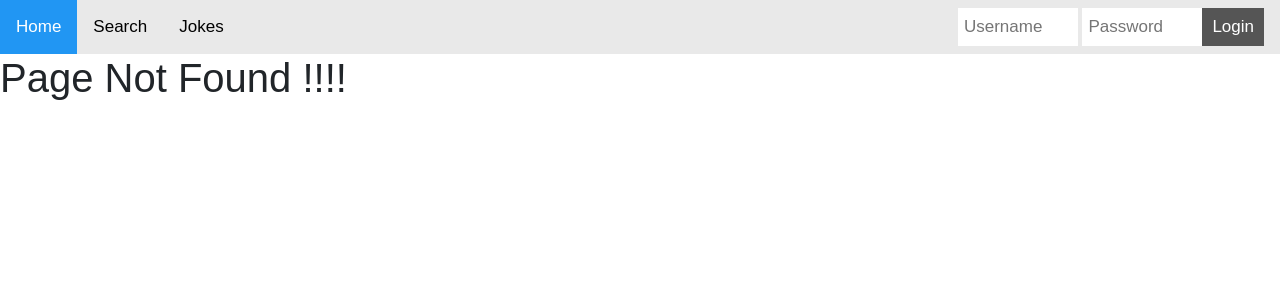
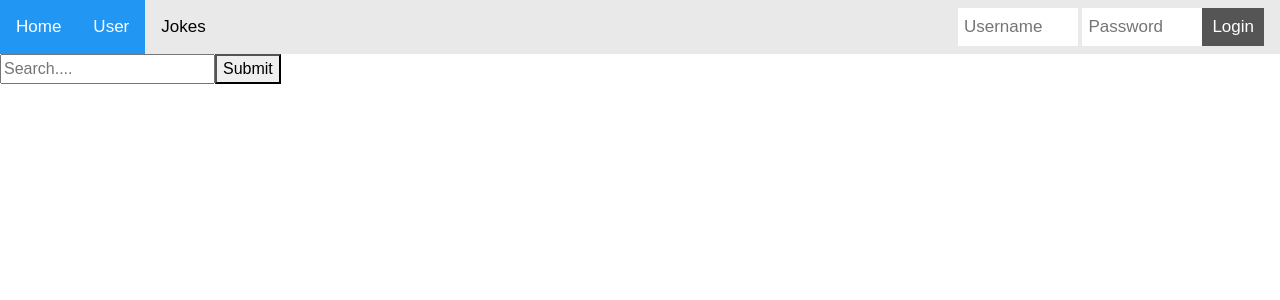
Before and after one commit to Rabiiia/Carpool-frontend, a React app: page /user in a window 1280 px wide. Before the commit this address had no page. Shown: the top 300 px of the page. Built offline with nearby package versions, Linux system fonts and the light colour scheme; the HTML template or start-up script is replaced by a standard one.

Commit message:
fixed loging and can now get a user

```diff
--- a/src/App.jsx
+++ b/src/App.jsx
@@ -7,6 +7,7 @@ import LandingPage from "./pages/LandingPage.jsx";
 import CRUD from "./pages/CRUD";
 import Header from "./components/Header.jsx";
 import Jokes from "./components/Jokes.jsx";
+import User from "./components/User.jsx";
 import { useEffect } from "react";
 import {
   getToken,
@@ -18,7 +19,7 @@ import {
 
 export const initialState = {
   username: null,
-  roles: [],
+  role: null,
   isLoggedIn: false,
 };
 
@@ -26,7 +27,7 @@ export function updateUser(token, setUser) {
   const payload = decodeToken(token); //console.log(payload);
   setUser({
     username: payload["sub"],
-    roles: payload["roles"],
+    role: payload["role"],
     isLoggedIn: true,
   });
 }
@@ -87,7 +88,7 @@ function App(props) {
           <Route path="/" element={<Home user={user} />} />
 
           {/* You have to be logged in as  admin to see added routes down below  */}
-          {user.roles.includes("admin") &&
+          {user.role == "admin" &&
             <Route path="/crud" element={<CRUD />} />
             //  Add routes only admin can access
 
@@ -96,7 +97,7 @@ function App(props) {
         )}
 
         {/* Does not matter if logged ind. You can always see these paths down below*/}
-        <Route path="/search" element={<Search />} />
+        <Route path="/user" element={<User />} />
          {/* But when you are going to deploy it then your path={DROPLET_FOLDER + /search} path above, hopefully it works correctly */}
         <Route path="/contact" element={<Contact address={obj} />} />
         <Route path="/jokes" element={<Jokes />} />
--- a/src/components/Header.jsx
+++ b/src/components/Header.jsx
@@ -12,14 +12,14 @@ function Header({setErrorMsg, user, setUser}) {
     return (
         <nav className="topnav">
             <NavLink className="active" to="/"><i className="fa fa-fw fa-home"></i> Home</NavLink>
-            <NavLink to="/search"><i className="fa fa-fw fa-search"></i> Search</NavLink>
+            <NavLink to="/user"><i className="fa fa-fw fa-search"></i> User</NavLink>
 
             {/* But when you deploy then navlinks above will be - > */}
             {/* <NavLink className="active" to="{DROPLET_FOLDER}"><i className="fa fa-fw fa-home"></i> Home</NavLink>
                 <NavLink to={DROPLET_FOLDER + "/search"}><i className="fa fa-fw fa-search"></i> Search</NavLink> */}
 
             <NavLink to="/jokes"><i className="fa fa-fw fa-envelope"></i> Jokes</NavLink>
-            {user.roles.includes("admin") ?
+            {user.role == "admin" ?
                 <NavLink to="/crud"><i className="fa fa-fw fa-envelope"/> CRUD </NavLink> : null}
 
             {!getToken() ? //hvis man ikke er logget ind, så skal den i login komponent ellers ned i LoggedIn
--- a/src/components/LoggedIn.jsx
+++ b/src/components/LoggedIn.jsx
@@ -13,7 +13,7 @@ export default function LoggedIn({user,setUser}) {
     return (
 
         <div className="login-container">
-            {user.isLoggedIn && <span>Hi, {user["username"]}! {user["roles"].includes("admin") && //replaced
+            {user.isLoggedIn && <span>Hi, {user["username"]}! {user["role"] == "admin" && //replaced
             <span className="badge bg-dark">Admin</span>}</span>}
             <button onClick={logout}>Logout</button>
             {/* But when you deploy then the button above - >
--- /dev/null
+++ b/src/components/User.jsx
@@ -0,0 +1,59 @@
+import React, { Component, useRef, useState, useEffect} from 'react'
+
+const User = (props) => {
+
+    const [user, setUser] = useState({})
+
+    const inputRef = useRef();
+
+
+
+
+    const fetchUser = async (id) => {
+      return fetch("http://localhost:8080/api/info/"+id)
+        .then(response => {
+
+          return response.json()
+        })
+        .then(data => {
+            setUser(data)
+            return data
+        })
+    }
+
+    return (
+        <div>
+            <form onSubmit={(event) => {event.preventDefault()}}>
+                <input
+                    ref={inputRef}
+                    required
+                    type="search"
+                    placeholder="Search...."
+                />
+                <button
+                    type="submit"
+                    onClick={async() => {
+                        console.log(inputRef.current.value)
+                        inputRef.current.focus()
+                        console.log(await fetchUser(inputRef.current.value));
+
+                    }}
+
+                >Submit</button>
+            </form>
+            {user!=null &&
+              <div>
+                <h3>{user.username}</h3>
+                <h3>{user.name}</h3>
+                <h3>{user.phone}</h3>
+                <h3>{user.address}</h3>
+                <h3>{user.zipcode}</h3>
+                <h3>{user.role}</h3>
+            </div>
+            }
+        </div>
+    );
+
+
+}
+export default User;
--- a/src/utils/apiFacade.js
+++ b/src/utils/apiFacade.js
@@ -64,7 +64,7 @@ function apiFacade() {
         const jwtData = token.split(".")[1];
         const decodedJwtJsonData = window.atob(jwtData);
         const decodedJwtData = JSON.parse(decodedJwtJsonData);
-        decodedJwtData["roles"] = decodedJwtData["roles"].includes(",") ? decodedJwtData["roles"].split(",").toArray() : [decodedJwtData["roles"]]
+        decodedJwtData["role"] = decodedJwtData["role"].includes(",") ? decodedJwtData["role"].split(",").toArray() : [decodedJwtData["role"]]
         return decodedJwtData;
     }
 
```
